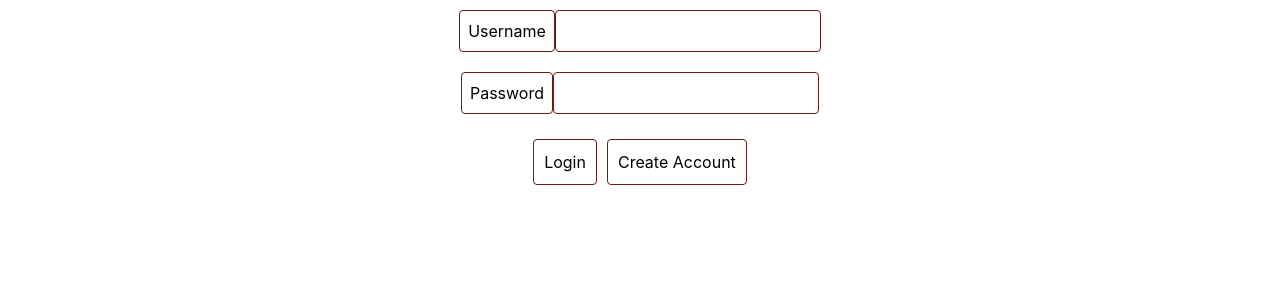
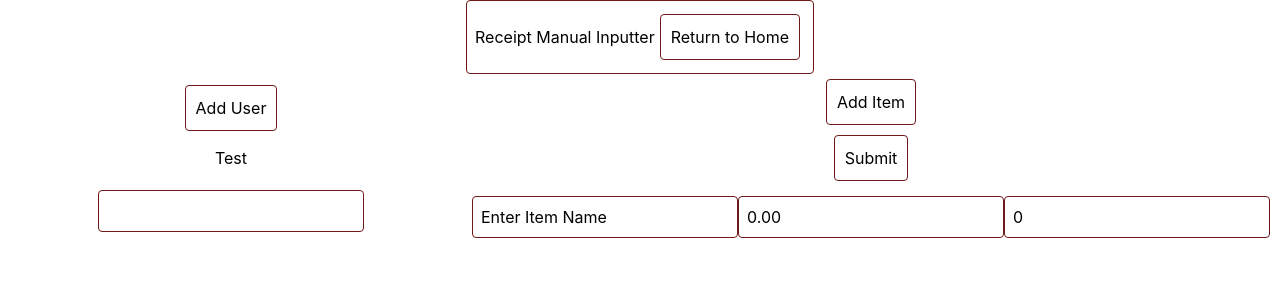
Before and after one commit to cs411-alawini/sp25-cs411-team057-wynaut, a React (Create React App) app in the folder client/: page /AddReceipt in a window 1280 px wide. Before the commit this address led to /. Shown: the top 300 px of the page. Built offline with nearby package versions, Linux system fonts and the light colour scheme.

Commit message:
front end

```diff
--- a/client/src/App.tsx
+++ b/client/src/App.tsx
@@ -4,20 +4,20 @@ import { BrowserRouter as Router, Routes, Route } from "react-router-dom";
 import HomePage from "./pages/homePage";
 import AddReceipt from "./pages/addReceipt";
 
-export interface IDstate{
-    userID : number
-    setUserID: React.Dispatch<React.SetStateAction<number>>
+export interface UserState{
+    username : string
+    setUsername: React.Dispatch<React.SetStateAction<string>>
 }
 
 const App: React.FC = () => {
-    const [userID, setUserID] = useState(0);
+    const [username, setUsername] = useState("Test");
 
 
     return (
         <Router>
             <Routes>
-                <Route path="/AddReceipt" element={<AddReceipt userID={userID}/>}  />
-                <Route path="/" element={<HomePage userID={userID} setUserID={setUserID}/>} />
+                <Route path="/AddReceipt" element={<AddReceipt username={username}/>}  />
+                <Route path="/" element={<HomePage username={username} setUsername={setUsername}/>} />
             </Routes>
         </Router>
     );
--- a/client/src/components/itemBox.tsx
+++ b/client/src/components/itemBox.tsx
@@ -1,5 +1,5 @@
 import { stringify } from "querystring";
-import React, { useState } from "react";
+import React, { JSX, useState }  from "react";
 import "../index.css";
 
 export interface ItemInput {
@@ -12,7 +12,7 @@ interface ItemBoxProps {
     onSubmit: (input: ItemInput[]) => void;
 }
 
-const ItemBox: React.FC<ItemBoxProps> = (IBProps) => {
+const ItemBox = (IBProps : ItemBoxProps) : JSX.Element => {
     const [inputs, setInputs] = useState([
         { name: "Enter Item Name", price: "0.00", amount: 0 },
     ]);
@@ -28,9 +28,6 @@ const ItemBox: React.FC<ItemBoxProps> = (IBProps) => {
         ]);
     };
 
-    const printer = (event: any) => {
-        console.log(event.target.value);
-    };
     const handleChange = (event: any, index: number, inputIndex: number) => {
         let value: string = event.target.value;
         let onChangeValue: ItemInput[] = [...inputs];
--- /dev/null
+++ b/client/src/components/userBox.tsx
@@ -0,0 +1,89 @@
+import { stringify } from "querystring";
+import React, { JSX, useState } from "react";
+import "../index.css";
+
+export interface UserInput {
+    username: string;
+}
+
+const UserBox = (self : UserInput): JSX.Element => {
+    const [inputs, setInputs] = useState([{username: self.username},{ username: "" }]);
+    const [status, setStatus] = useState(0) //-1 = is not a user/error 0 = have not checked 1 = checking 2 = is user
+
+    async function handleAddInput(){
+        try {
+            const response = await fetch("http://localhost:3001/checkUser", {
+                //CHANGE ENDPOINT HERE
+                headers: { "Content-type": "application/json" },
+                method: "POST",
+                body: JSON.stringify(inputs[inputs.length-1]),
+            });
+            if (!response.ok) {
+                throw new Error(`Response status: ${response.status}`);
+            }
+
+            let res = JSON.parse(await response.json());
+
+
+        } catch (error) {
+            console.error((error as Error).message);
+        }
+
+        // CHANGE STATUS
+        let curr_input = [...inputs];
+        curr_input[inputs.length] = {username: ""};
+        setInputs(curr_input);
+    };
+
+    const handleChange = (event: any) => {
+        let curr_input = [...inputs];
+        curr_input[inputs.length-1] = event.target.value;
+        setInputs(curr_input);
+    };
+
+    const handleDeleteInput = () => {
+        // const newArray = [...inputs];
+        // newArray.splice(newArray.length, 1);
+        // setInputs(newArray);
+    };
+
+    return (
+        <div className="container">
+            <div>
+                <button
+                    onClick={() => handleAddInput()}
+                    className="input-button"
+                >
+                    Add User
+                </button>
+            </div>
+            {inputs.map((user, index) => (
+                <div className="input-container" key={index}>
+                    {index < inputs.length - 1 && (
+                        <text>
+                            {user.username}
+                        </text>
+                    )}
+                    {index == inputs.length - 1 && (
+                        <input
+                            name="usr"
+                            value={user.username}
+                            onChange={(event) => handleChange(event)}
+                            className="general-outline"
+                        />
+                    )}
+
+                    {index > 2 &&
+                    <button
+                        onClick={() => handleDeleteInput()}
+                        className="input-button"
+                    >
+                        Delete
+                    </button>}
+                </div>
+            ))}
+        </div>
+    );
+};
+
+export default UserBox;
--- a/client/src/index.css
+++ b/client/src/index.css
@@ -48,6 +48,13 @@ body {
     flex-direction: column;
     align-items: center;
 }
+
+.container2 {
+    display: flex;
+    flex-direction: row;
+    align-items: center;
+    justify-content: center;
+}
 code {
     font-family: source-code-pro, Menlo, Monaco, Consolas, "Courier New",
         monospace;
--- a/client/src/pages/addReceipt.tsx
+++ b/client/src/pages/addReceipt.tsx
@@ -1,21 +1,28 @@
-import React, {JSX} from "react";
-import InputBox, { ItemInput } from "../components/itemBox";
-import { BrowserRouter as Router, Routes, Route, Link, Navigate  } from "react-router-dom";
+import React, { JSX } from "react";
+import Itembox, { ItemInput } from "../components/itemBox";
+import Userbox, { UserInput } from "../components/userBox";
 
-interface userIn{
-    userID: number
+import {
+    BrowserRouter as Router,
+    Routes,
+    Route,
+    Link,
+    Navigate,
+} from "react-router-dom";
+
+interface userIn {
+    username: string;
 }
 
-const AddReceipt = ({userID} : userIn): JSX.Element => {
-
-    if (userID == 0) {
-        return <Navigate to='/'  />
+const AddReceipt = ({ username }: userIn): JSX.Element => {
+    if (username == "") {
+        return <Navigate to="/"/>;
     }
     async function submitReceipt(inputs: ItemInput[]) {
         //Do something here
         console.log(inputs);
 
-        const data = [inputs, userID];
+        const data = [inputs, username];
         try {
             const response = await fetch("http://localhost:3001/addReceipt", {
                 //CHANGE ENDPOINT HERE
@@ -45,10 +52,12 @@ const AddReceipt = ({userID} : userIn): JSX.Element => {
                     </Link>
                 </div>
             </h1>
-            <InputBox onSubmit={submitReceipt} />
+            <div className="container2">
+                <Userbox username={username}/>
+                <Itembox onSubmit={submitReceipt} />
+            </div>
         </div>
     );
-
 };
 
 export default AddReceipt;
--- a/client/src/pages/homePage.tsx
+++ b/client/src/pages/homePage.tsx
@@ -1,16 +1,18 @@
 import { log } from "console";
 import React, { useState, JSX } from "react";
 import { BrowserRouter as Router, Routes, Route, Link } from "react-router-dom";
-import { IDstate } from "../App";
+import { UserState } from "../App";
+
 interface loginType {
     username: string;
     password: string;
 }
 
-const HomePage = ({ userID, setUserID }: IDstate): JSX.Element => {
-    console.log(userID);
+const HomePage = ({ username, setUsername }: UserState): JSX.Element => {
+    console.log(username);
+
     const [loginInfo, setInfo] = useState({ username: "", password: "" });
-    const [loginStatus, setLogin] = useState(0); //-1 = failed to login 0 = not login yet 1 = in process 2 = logged in
+    const [loginStatus, setLogin] = useState(2); //-1 = failed to login 0 = not login yet 1 = in process 2 = logged in
     const [createStatus, setCreate] = useState(0); //-1 = failed to create 0 = not created yet 1 = in process 2 = created
 
     const buttonTextLogin = () => {
@@ -65,14 +67,13 @@ const HomePage = ({ userID, setUserID }: IDstate): JSX.Element => {
             console.log(new_id);
 
             if (new_id) {
-                setLogin(2); //Move this where we test if it works
+                setLogin(2);
 
-                setUserID(new_id);
+                setUsername(loginInfo.username);
             } else {
                 setLogin(-1);
             }
 
-            // Do something to check if it works?
         } catch (error) {
             console.error((error as Error).message);
             setLogin(-1);
@@ -97,14 +98,13 @@ const HomePage = ({ userID, setUserID }: IDstate): JSX.Element => {
                 setCreate(2);
             }
 
-            // Do something to check if it works?
         } catch (error) {
             console.error((error as Error).message);
             setCreate(-1);
         }
     }
 
-    if (userID == 0 && loginStatus != 2) {
+    if (username == "" && loginStatus != 2) {
         //No userID set and hasn't logged in yet
         return (
             <div className="container">
```
